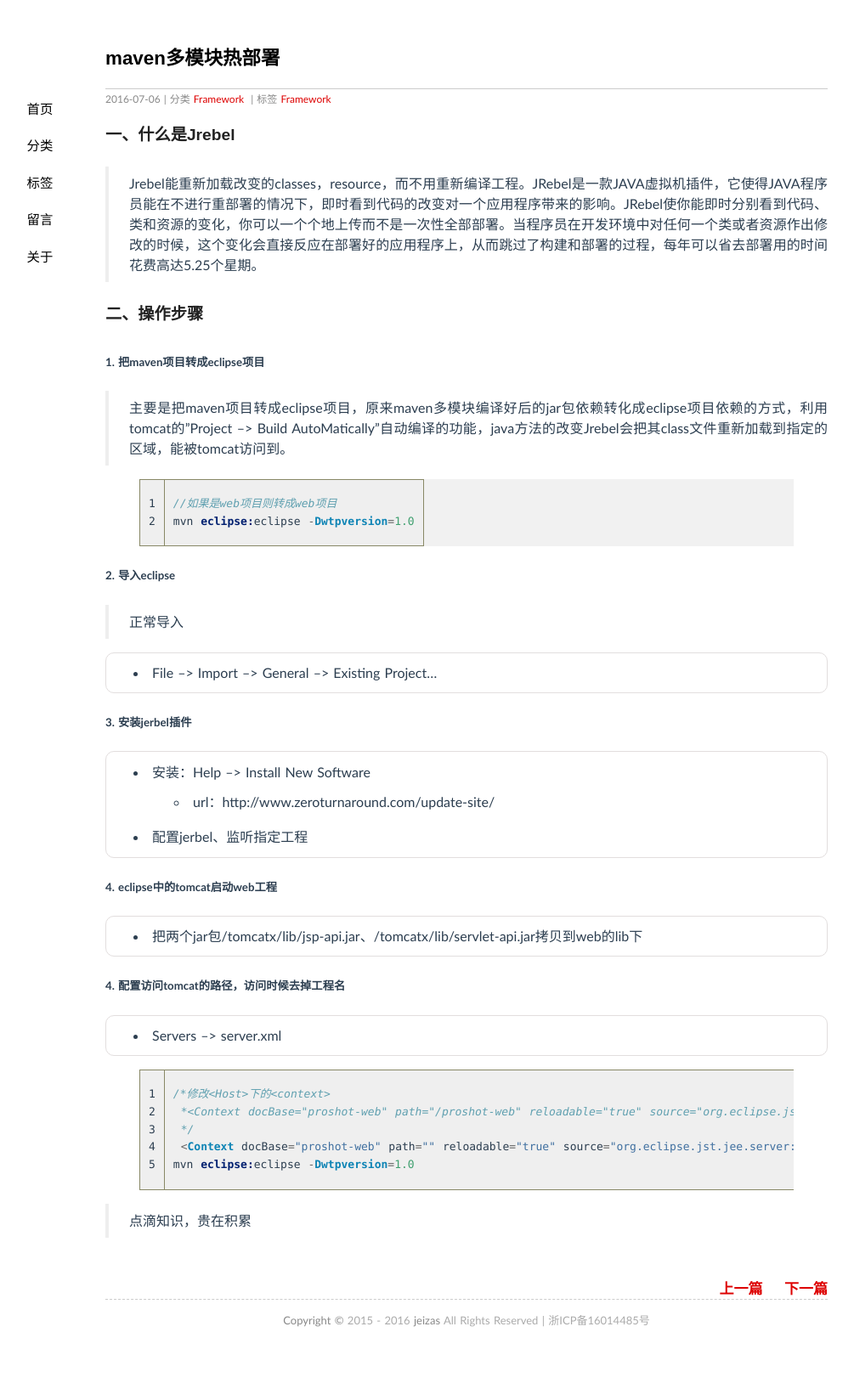
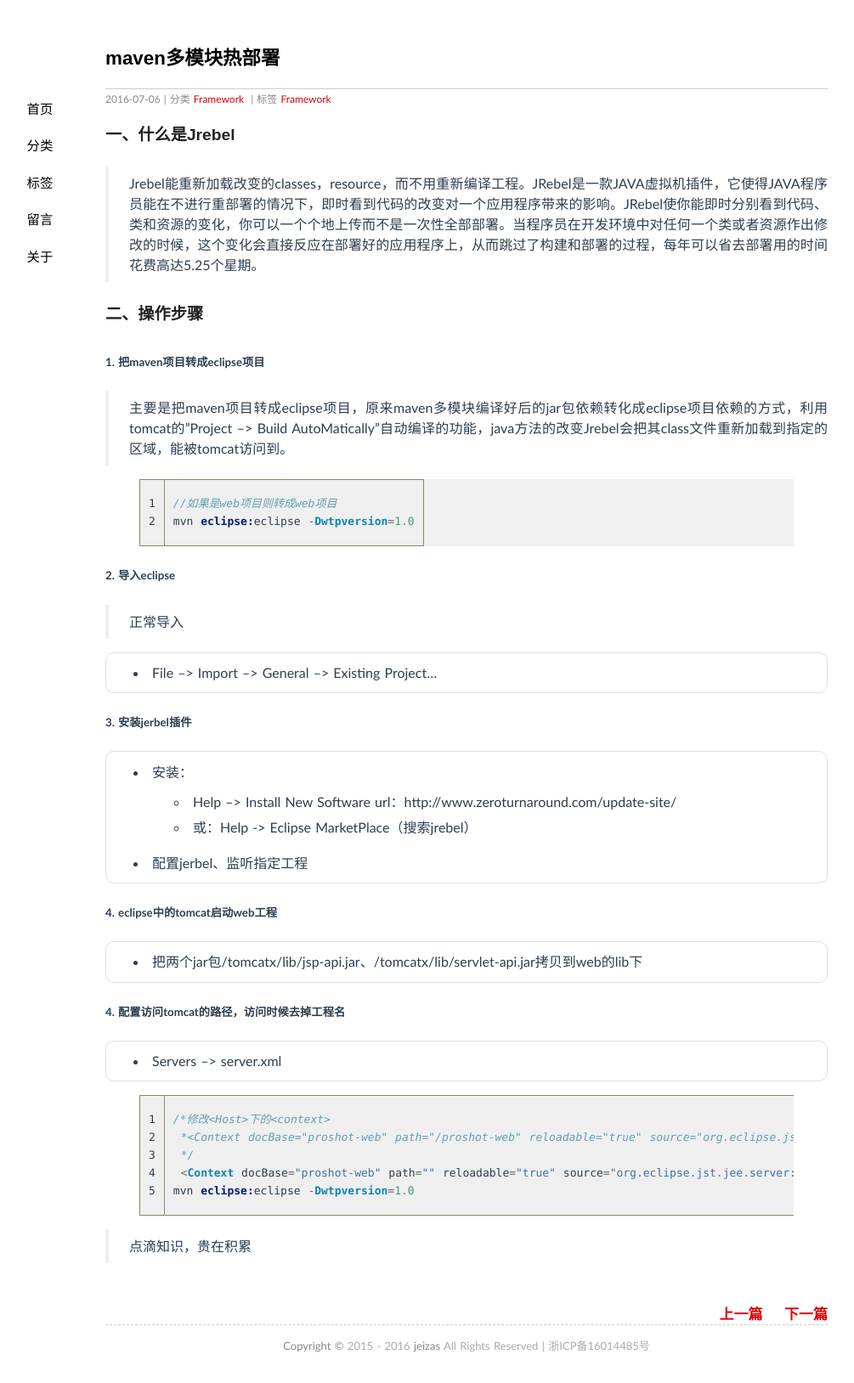
Before and after one commit to jeizas/jeizas.github.io, a Jekyll site: the page built from _posts/2016-07-06-jrebel.md, in a window 1280 px wide. Shown: the whole page at 85% size, without its empty margins (91-1096 px from the left). Built offline with Jekyll 4.4.1, drawn with Linux system fonts in a browser that asks for light colours; comment, search, counter and statistics services are not loaded; before the commit the page ends 1598 px from its top, so only the background shows below that.

Commit message:
修改：     _posts/2016-07-05-quartz.md 	修改：     _posts/2016-07-06-jrebel.md

```diff
--- a/_posts/2016-07-06-jrebel.md
+++ b/_posts/2016-07-06-jrebel.md
@@ -28,8 +28,10 @@ mvn eclipse:eclipse -Dwtpversion=1.0
 
 ##### 3. 安装jerbel插件
 
-- 安装：Help --> Install New Software
-	- url：http://www.zeroturnaround.com/update-site/
+- 安装：
+	- Help --> Install New Software
+	url：http://www.zeroturnaround.com/update-site/
+    - 或：Help -> Eclipse MarketPlace（搜索jrebel）
 - 配置jerbel、监听指定工程
 
 ##### 4. eclipse中的tomcat启动web工程
```
Also changed, not shown: _posts/2016-07-05-quartz.md (+1 -1 lines).
